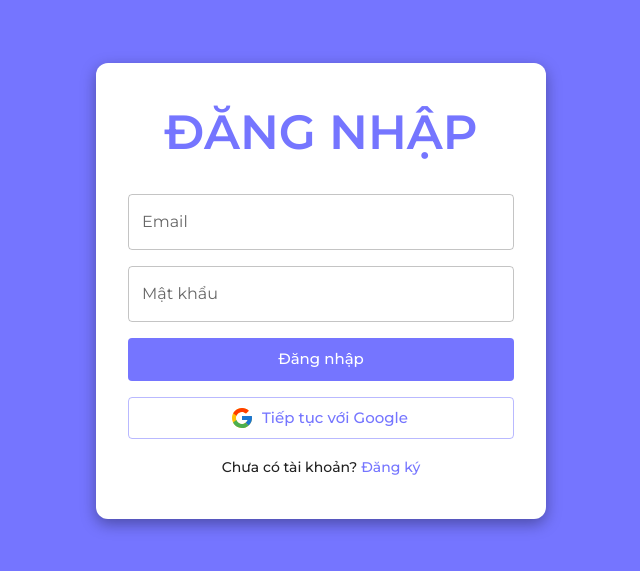
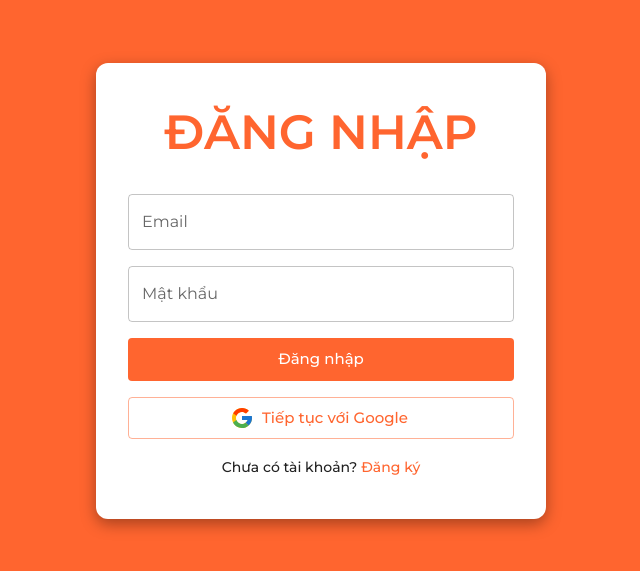
Before and after one commit to nnsng/social-client, a React (Vite) app: page /login in a window 1280 px wide. Shown: the part 109-680 px from the top of the page, without its empty margins (319-959 px from the left). Built offline with nearby package versions, Linux system fonts and the light colour scheme; no server answers.

Commit message:
update theme

```diff
--- a/src/components/common/Header/index.tsx
+++ b/src/components/common/Header/index.tsx
@@ -59,7 +59,13 @@ export function Header() {
       <Container>
         <Grid container alignItems="center" justifyContent="space-between">
           <Grid item xs="auto" mr={2}>
-            <Stack direction="row" alignItems="center" component={Link} to="/">
+            <Stack
+              direction="row"
+              alignItems="center"
+              component={Link}
+              to="/"
+              sx={{ textDecoration: 'none' }}
+            >
               <Avatar
                 variant="rounded"
                 sx={{
--- a/src/styles/index.css
+++ b/src/styles/index.css
@@ -4,9 +4,8 @@
 :root {
   --font-primary: 'Montserrat', Arial, Helvetica, sans-serif;
   --font-code: 'Source Code Pro', monospace;
-  /* --color-primary: #ff652f; */
-  --color-primary: #7575ff;
-  --color-text: #333;
+  --color-primary: #ff652f;
+  /* --color-primary: #7575ff; */
 }
 
 * {
@@ -19,17 +18,6 @@ html {
   font-family: var(--font-primary);
   overflow-y: scroll;
   /* user-select: none; */
-}
-
-input,
-textarea {
-  font-family: var(--font-primary);
-  color: var(--color-text);
-}
-
-a {
-  text-decoration: none;
-  color: var(--color-text);
 }
 
 code {
--- a/src/utils/theme.ts
+++ b/src/utils/theme.ts
@@ -8,8 +8,8 @@ const getPaletteTheme = (mode: PaletteMode) => {
     ...(mode === 'light'
       ? {
           primary: {
-            // main: '#ff652f',
-            main: '#7575FF',
+            main: '#ff652f',
+            // main: '#7575FF',
             contrastText: '#fff',
           },
           text: {
@@ -32,8 +32,8 @@ const getPaletteTheme = (mode: PaletteMode) => {
         }
       : {
           primary: {
-            // main: '#ff652f',
-            main: '#7575FF',
+            main: '#ff652f',
+            // main: '#7575FF',
             contrastText: 'rgba(0, 0, 0, 0.87)',
           },
           text: {
```
